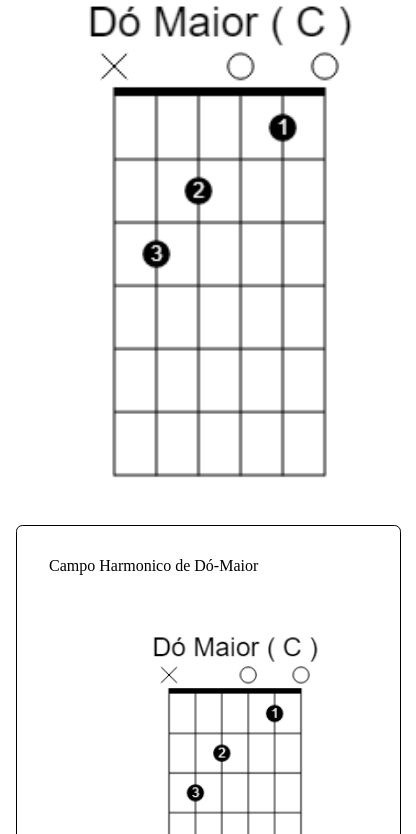
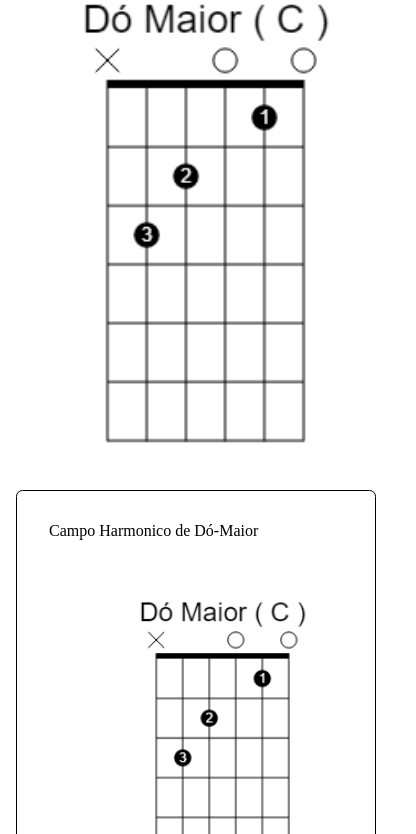
Before and after one commit to freireluan/Campos-Harmonicos, a plain HTML site: page index.html in a window 390 px wide. Shown: the part 219-1053 px from the top of the page, 416 px wide, since content can reach past the window. Drawn offline with Linux system fonts and the light colour scheme.

Commit message:
Update style.css

```diff
--- a/css/style.css
+++ b/css/style.css
@@ -40,3 +40,9 @@
 
 
  }
+
+@media (max-width: 1200px){
+   html{
+      width:93%;
+   }
+}
```
